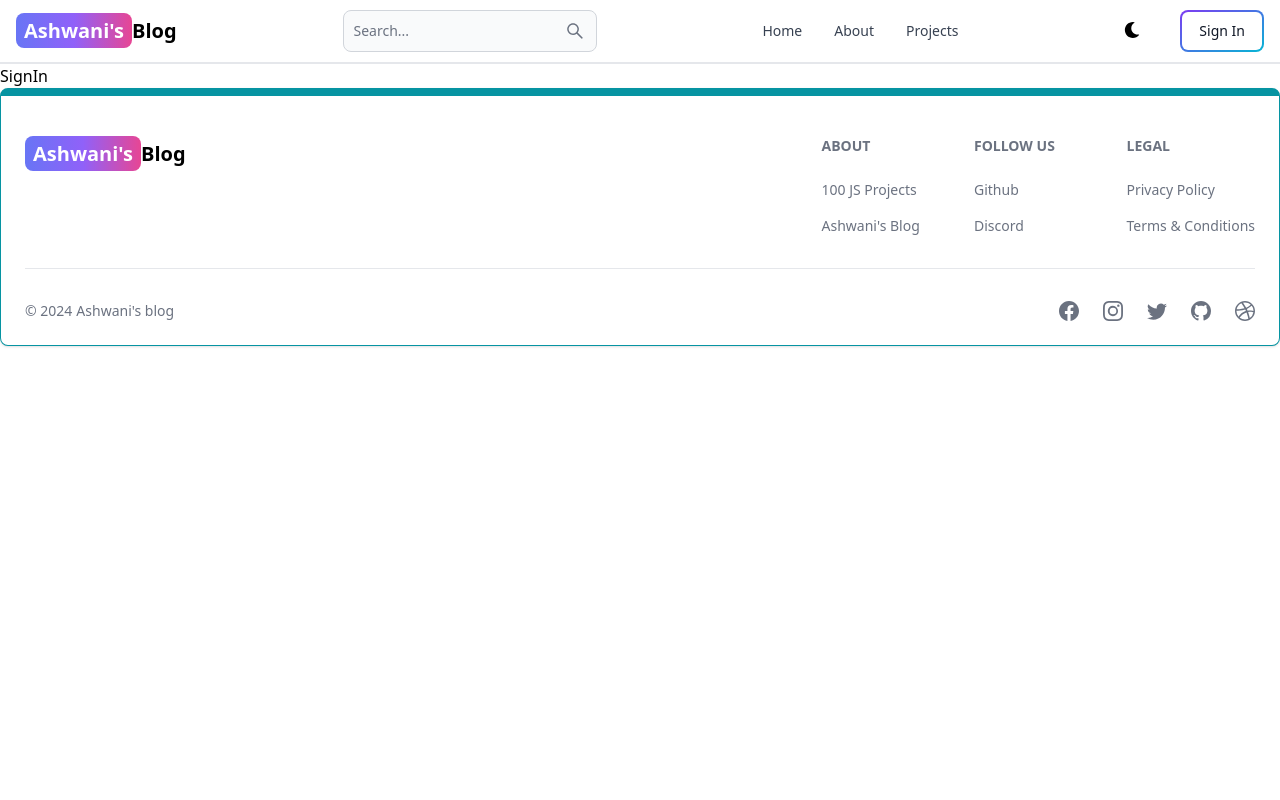
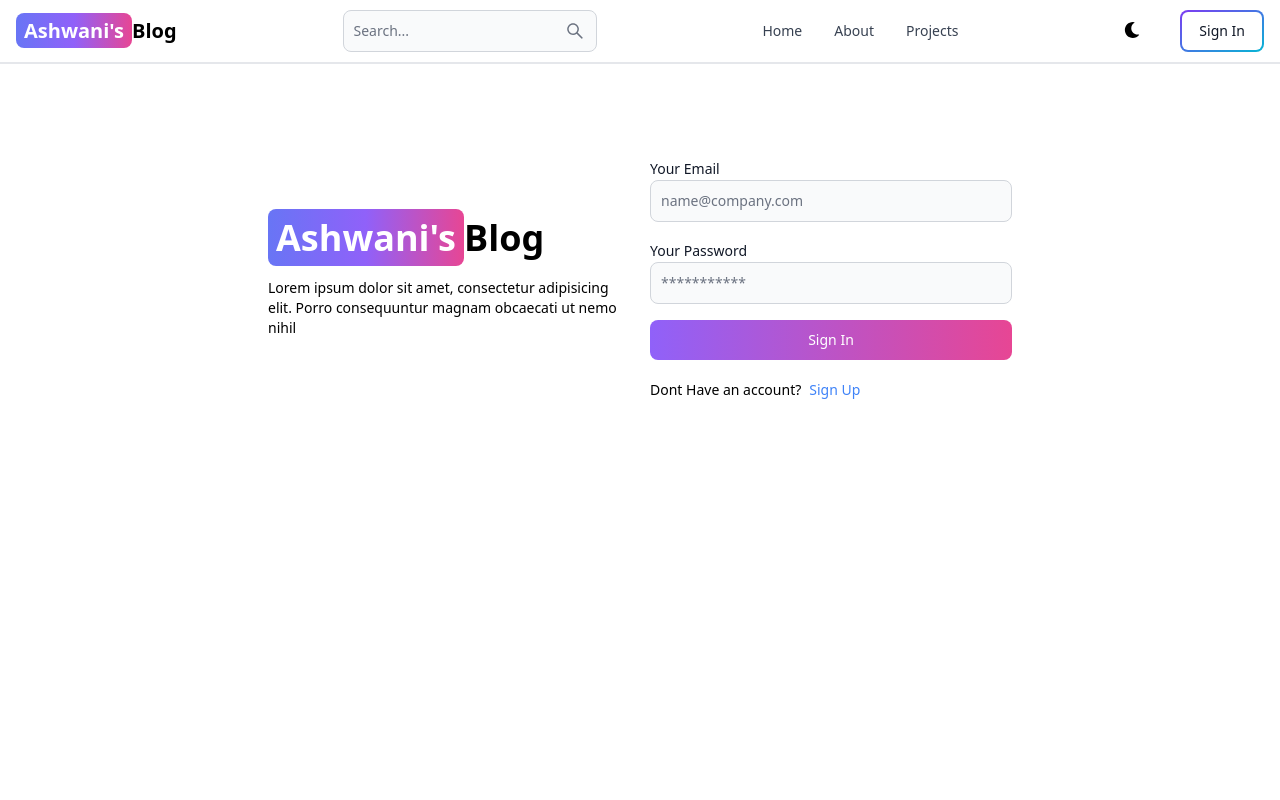
Before and after one commit to IRONASH1/mern-blog, a React (Vite) app in the folder client/: page /sign-in in a window 1280 px wide. Shown: the top 800 px of the page. Built offline with nearby package versions, Linux system fonts and the light colour scheme.

Commit message:
complete signin page functionality

```diff
--- a/client/src/pages/SignIn.jsx
+++ b/client/src/pages/SignIn.jsx
@@ -1,5 +1,87 @@
+import { Alert, Button, Label, Spinner, TextInput } from "flowbite-react";
+import { useState } from "react";
+import { Link, Navigate, useNavigate } from "react-router-dom";
+
 export default function SignIn() {
+  const [formData, setFormData] = useState({});
+  const [errorMessage, setErrorMessage] = useState(null);
+  const [loading, setLoading] = useState(false);
+  const navigate = useNavigate();
+  const handleChange =(e)=>{
+    setFormData({...formData, [e.target.id]: e.target.value.trim()});
+  };
+  const handleSubmit = async (e) =>{
+    e.preventDefault();
+    if (!formData.email || !formData.password){
+      return setErrorMessage('Please fill out all fields.');
+    }
+    try {
+      setLoading(true);
+      setErrorMessage(null);
+      const res = await fetch('/api/auth/signin', {
+        method: 'POST',
+        headers: { 'Content-Type': 'application/json'},
+        body: JSON.stringify(formData),
+      });
+      const data = await res.json();
+      if (data.success === false){
+        return setErrorMessage(data.message);
+      }
+      setLoading(false);
+      if(res.ok){
+        navigate('/')
+      }
+    } catch (error) {
+      setErrorMessage(error.message);
+      setLoading(false);
+    }
+  }
   return (
-    <div>SignIn</div>
+    <div className="min-h-screen mt-20">
+      <div className="flex p-3 max-w-3xl mx-auto flex-col md:flex-row md:items-center gap-5">
+        {/* left */}
+        <div className="flex-1">
+        <Link to="/" className="font-bold dark:text-white text-4xl">
+      <span className="px-2 py-1 bg-gradient-to-r from-indigo-500 via-purple-500 to-pink-500 rounded-lg text-white">Ashwani's</span>
+      Blog
+      </Link>
+      <p className="text-sm mt-5">Lorem ipsum dolor sit amet, consectetur adipisicing elit. Porro consequuntur magnam obcaecati ut nemo nihil</p>
+        </div>
+        {/* right */}
+        <div className="flex-1">
+          <form className="flex flex-col gap-4" onSubmit={handleSubmit}>
+            <div>
+              <Label value="Your Email" />
+              <TextInput type="email" placeholder="name@company.com" id="email" onChange={handleChange} />
+            </div>
+            <div>
+              <Label value="Your Password" />
+              <TextInput type="password" placeholder="***********" id="password" onChange={handleChange} />
+            </div>
+            <Button gradientDuoTone='purpleToPink' type="submit" disabled={loading}>
+              {
+                loading ? (
+                  <>
+              <Spinner size='sm' />
+              <span className="pl-3">Loading....</span>
+              </>
+                ) : ('Sign In')
+              }
+              </Button>
+          </form>
+          <div className="flex gap-2 text-sm mt-5">
+            <span>Dont Have an account?</span>
+            <Link to='/sign-up' className="text-blue-500">Sign Up</Link>
+          </div>
+          {
+            errorMessage && (
+              <Alert className="mt-5" color='failure'>
+                {errorMessage}
+              </Alert>
+            )
+          }
+        </div>
+      </div>
+    </div>
   )
 }
```
